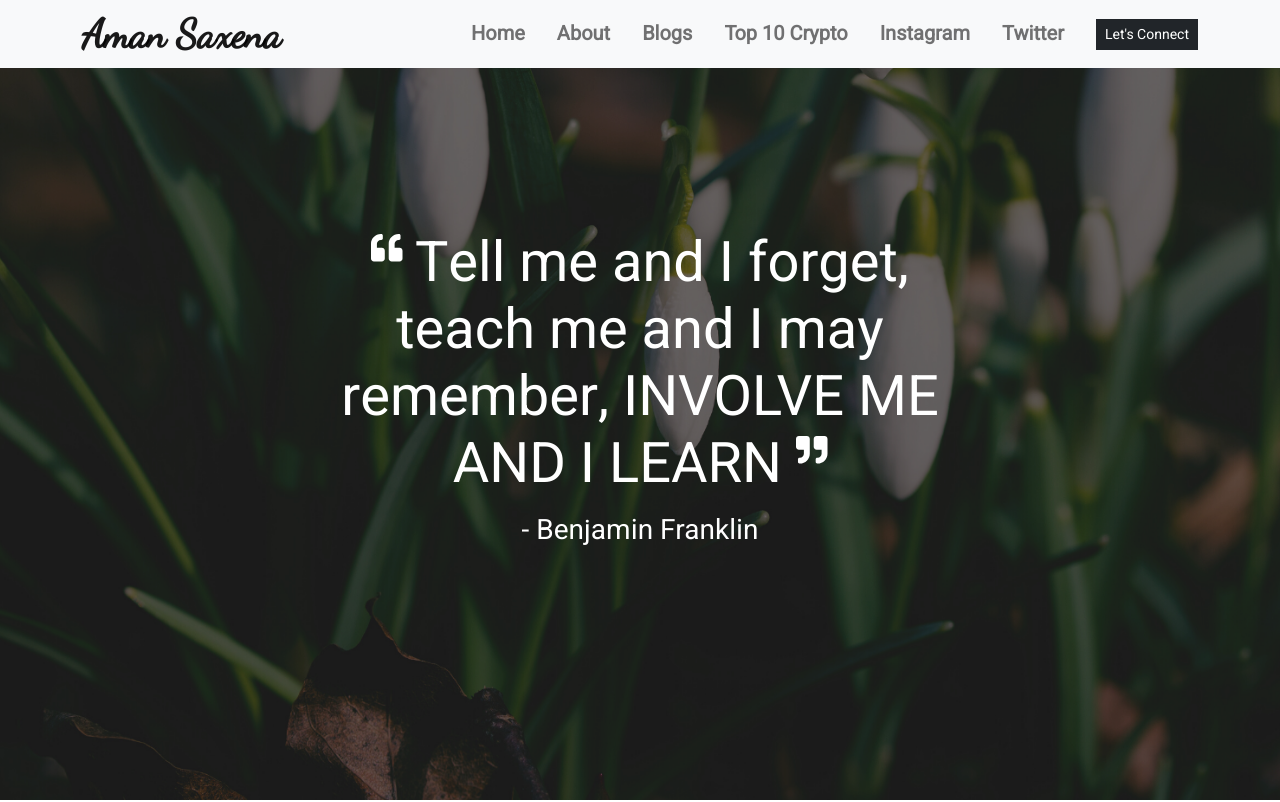
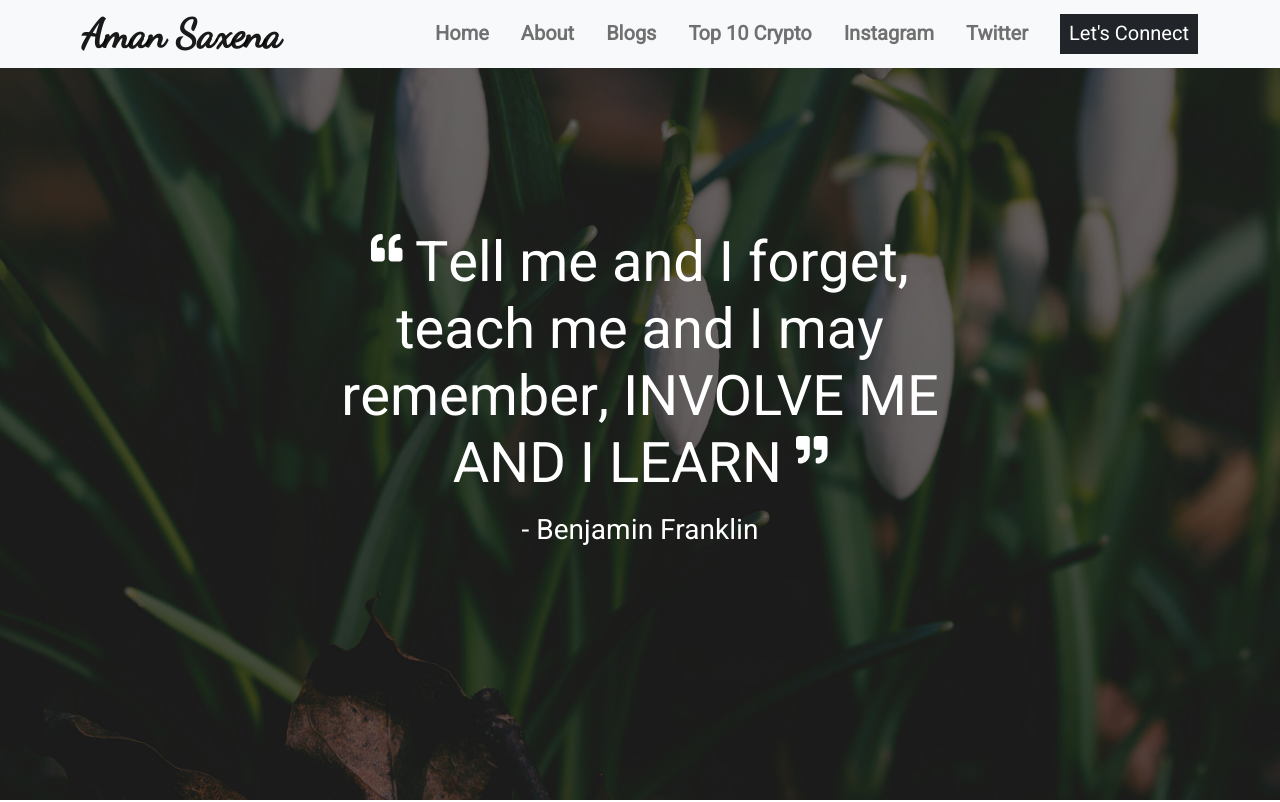
Before and after one commit to Aman0509/portfolio, a plain HTML site: page index.html in a window 1280 px wide. Shown: the top 802 px of the page. Drawn offline with nearby package versions, Linux system fonts and the light colour scheme; a script that the page names is missing.

Commit message:
fix navbar collapsable padding

```diff
--- a/index.html
+++ b/index.html
@@ -29,7 +29,7 @@
             <button class="navbar-toggler" type="button" data-bs-toggle="collapse" data-bs-target="#navbarNav" aria-controls="navbarNav" aria-expanded="false" aria-label="Toggle navigation">
                 <span class="navbar-toggler-icon"></span>
             </button>
-            <div class="collapse navbar-collapse" id="navbarNav">
+            <div class="collapse navbar-collapse py-2" id="navbarNav">
                 <ul class="navbar-nav ms-auto">
                     <li class="nav-item fw-bold fs-5">
                         <a class="nav-link px-3" aria-current="page" href="#home">Home</a>
@@ -51,7 +51,7 @@
                     </li>
                 </ul>
                 <a href="#contact">
-                    <button type="button" class="btn btn-dark btn-sm rounded-0 ms-lg-3">Let's Connect</button>
+                    <button type="button" class="btn btn-dark btn-sm rounded-0 ms-lg-3 fs-5">Let's Connect</button>
                 </a>
             </div>
         </div>
```
